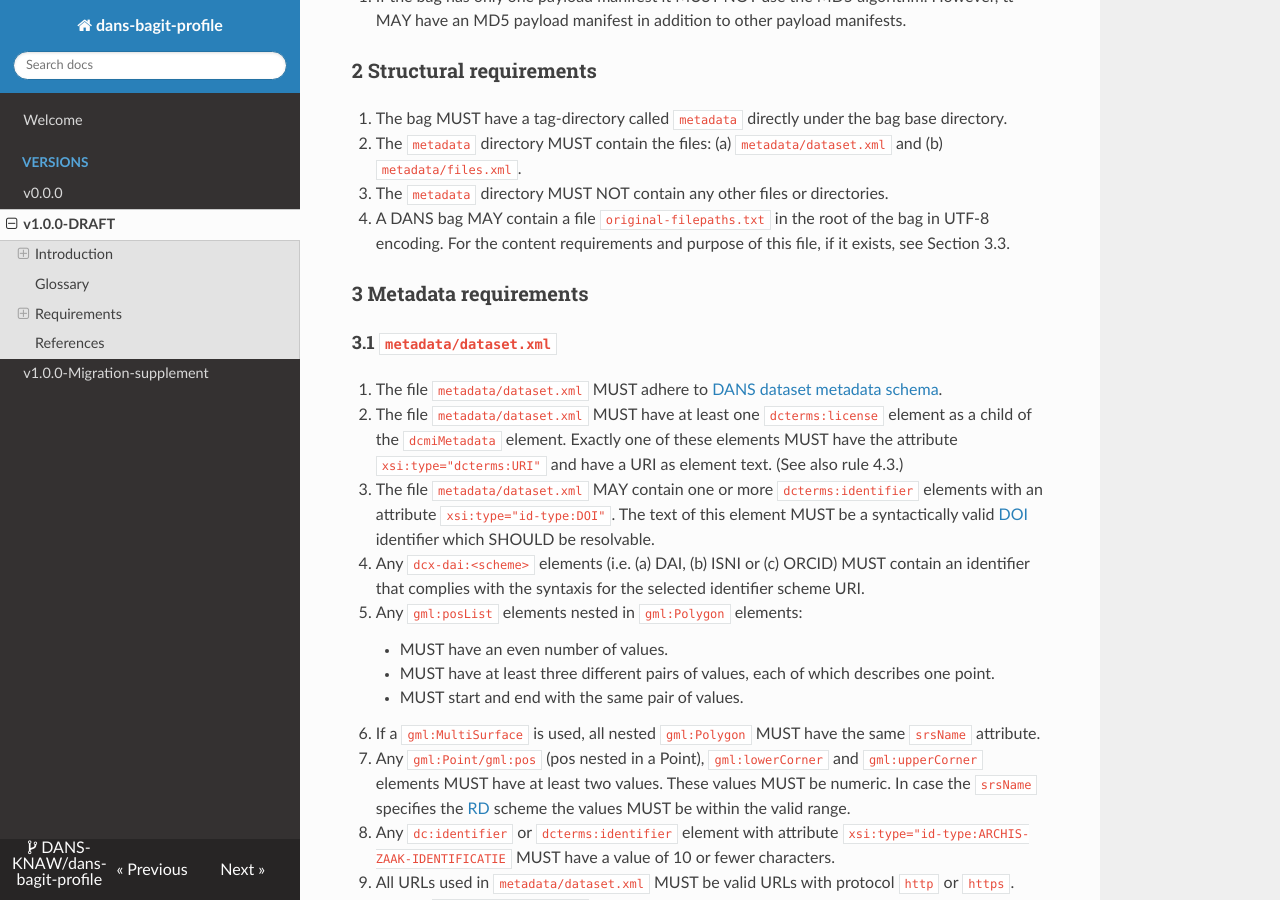
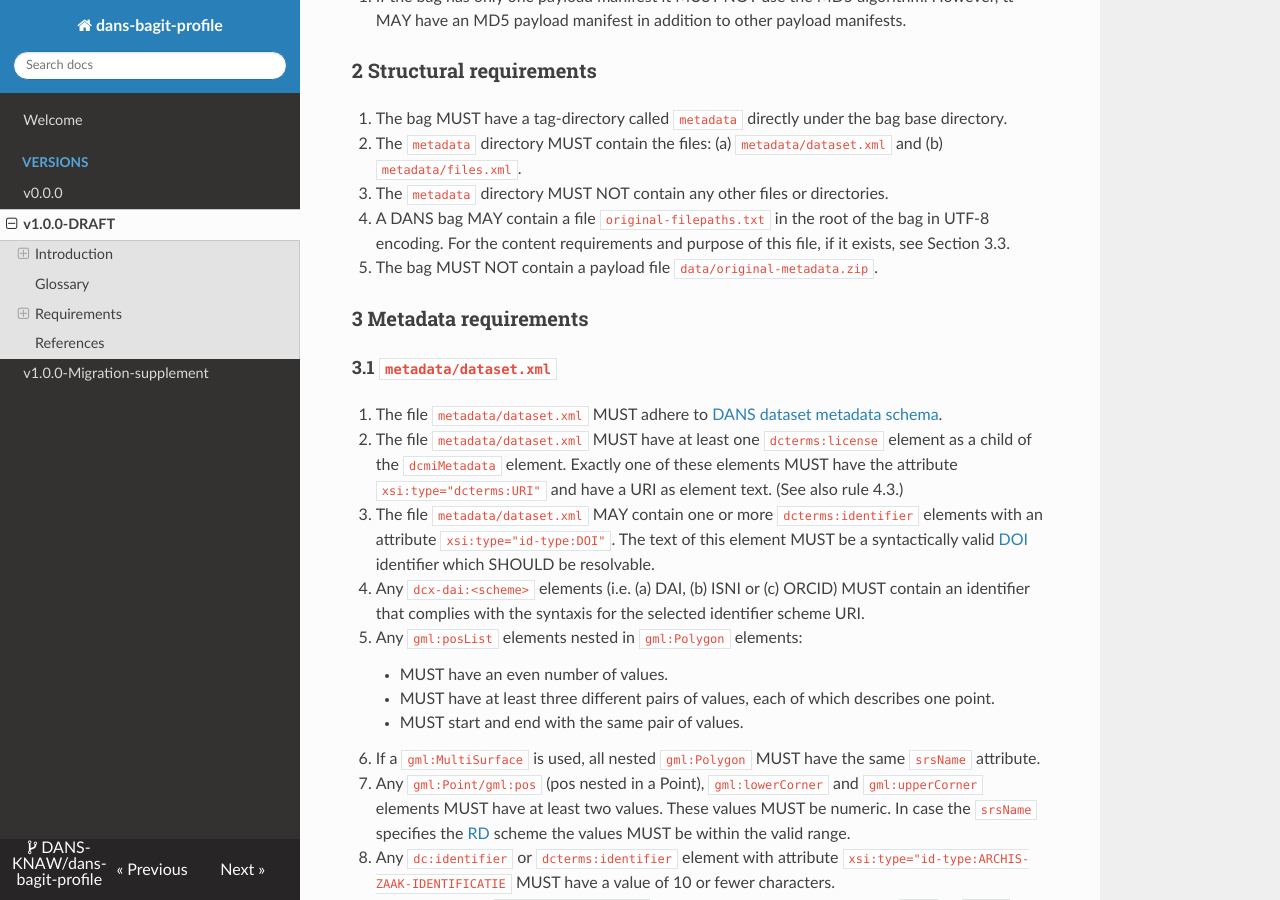
Before and after one commit to aliassheikh/dans-bagit-profile, an MkDocs documentation site: the page built from docs/versions/1.0.0.md, in a window 1280 px wide and 900 px high, scrolled down 3454 px. Built offline with MkDocs 1.6.1, drawn with Linux system fonts in a browser that asks for light colours; nearby versions of some CDN libraries.

Commit message:
Added rule 2.5

```diff
--- a/docs/versions/1.0.0.md
+++ b/docs/versions/1.0.0.md
@@ -157,6 +157,8 @@ Requirements
 4. A DANS bag MAY contain a file `original-filepaths.txt` in the root of the bag in UTF-8 encoding. For the content requirements
    and purpose of this file, if it exists, see Section 3.3.
 
+5. The bag MUST NOT contain a payload file `data/original-metadata.zip`.
+
 ### 3 Metadata requirements
 
 #### 3.1 `metadata/dataset.xml`
```
